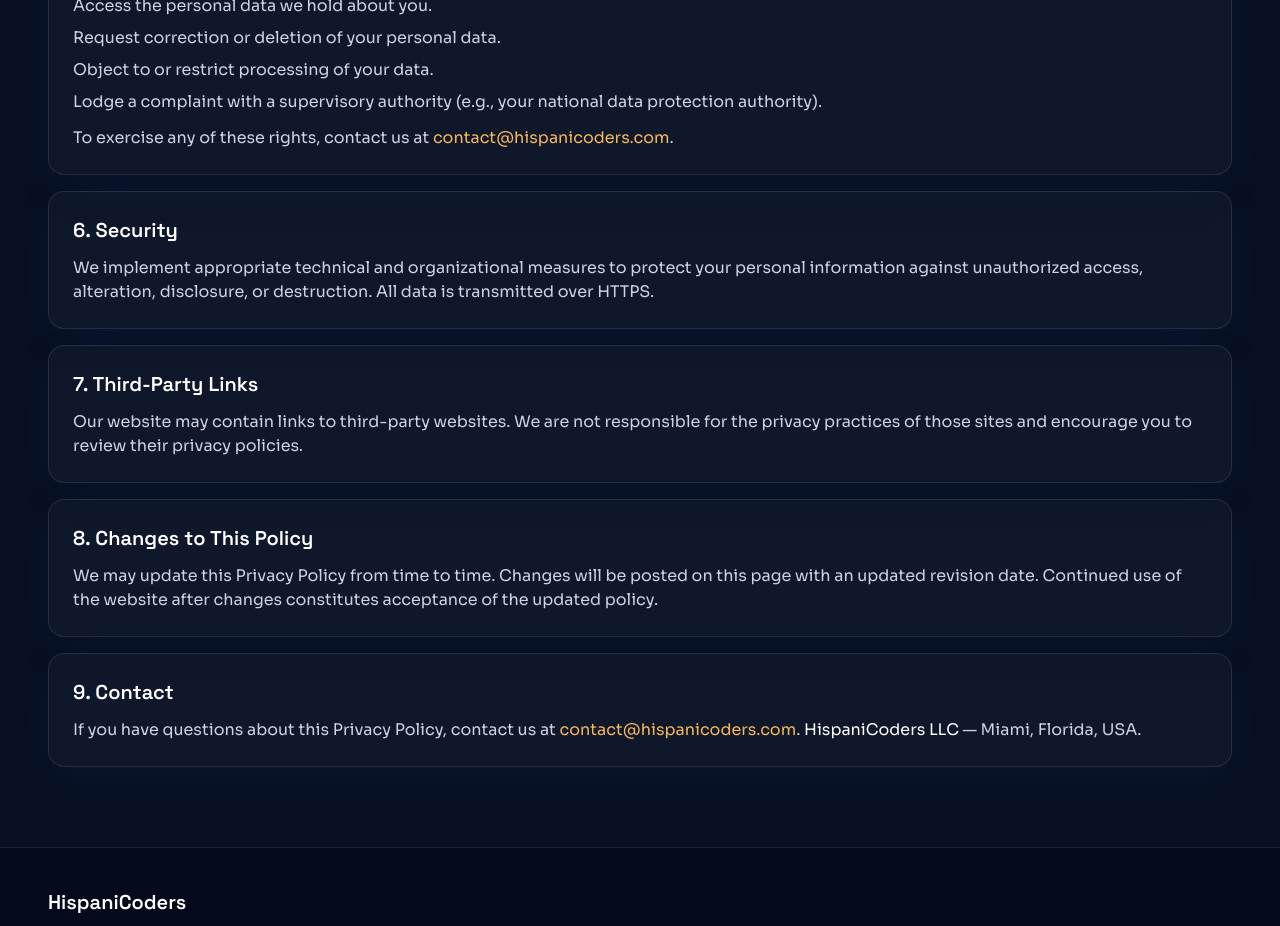
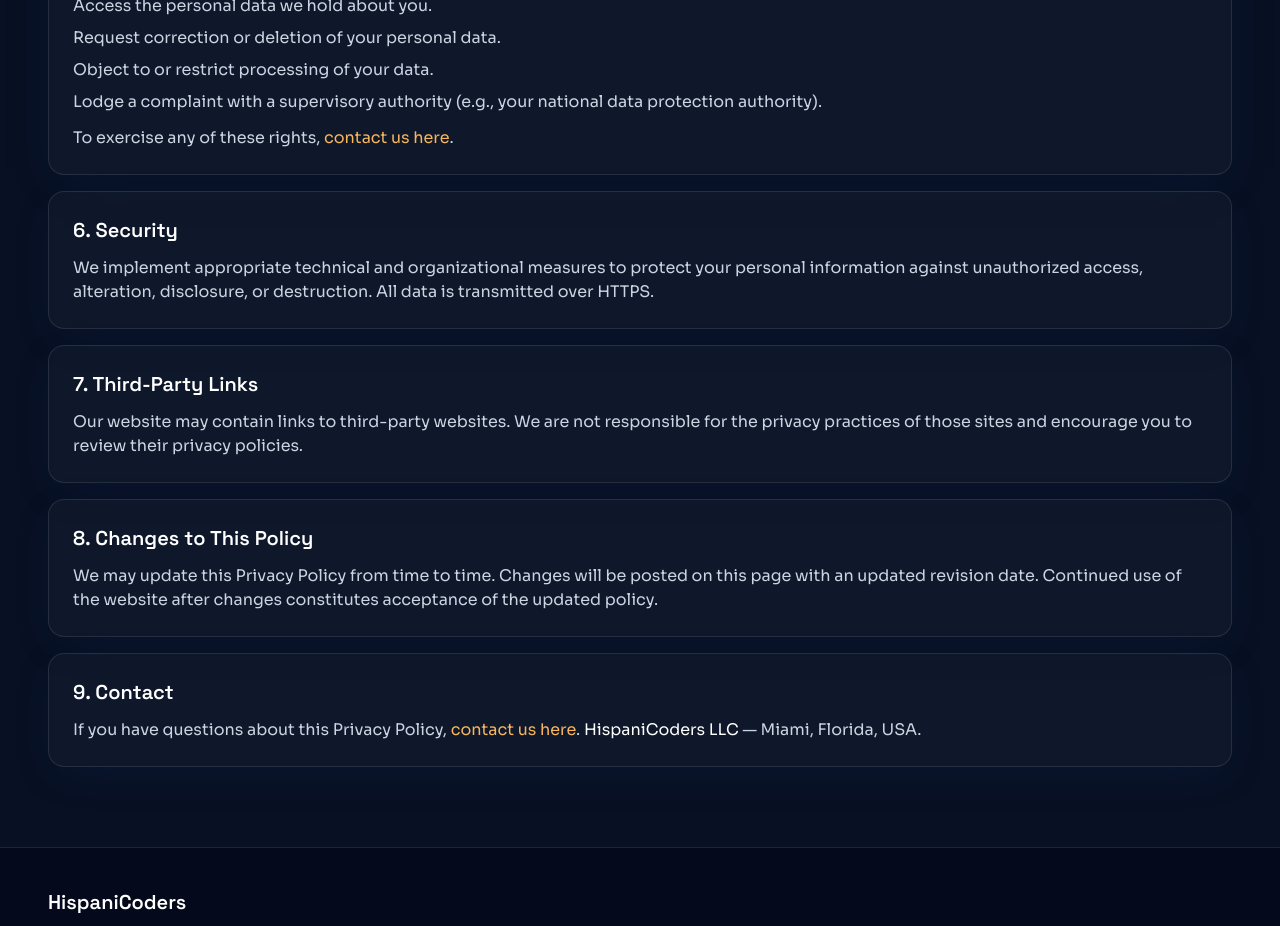
Before and after one commit to WilsonPHP/HispaniCoders, a React (Vite) app: page /privacy-policy in a window 1280 px wide. Shown: the part 1400-2326 px from the top of the page. Built offline with nearby package versions, Linux system fonts and the light colour scheme.

Commit message:
Replace email links with internal /contact page link in Privacy Policy

```diff
--- a/src/pages/PrivacyPolicyPage.tsx
+++ b/src/pages/PrivacyPolicyPage.tsx
@@ -1,6 +1,7 @@
 import { Container } from '@/components/layout/Container'
 import { Section } from '@/components/layout/Section'
 import { Card } from '@/components/ui/Card'
+import { Link } from 'react-router-dom'
 import { PageHeader } from '@/components/sections/PageHeader'
 import { Seo } from '@/components/ui/Seo'
 
@@ -75,10 +76,10 @@
           <li>Lodge a complaint with a supervisory authority (e.g., your national data protection authority).</li>
         </ul>
         <p className="mt-3 text-slate-300">
-          To exercise any of these rights, contact us at{' '}
-          <a className="text-accent underline-offset-4 hover:underline" href="mailto:contact@hispanicoders.com">
-            contact@hispanicoders.com
-          </a>.
+          To exercise any of these rights,{' '}
+          <Link className="text-accent underline-offset-4 hover:underline" to="/contact">
+            contact us here
+          </Link>.
         </p>
       </>
     ),
@@ -116,10 +117,10 @@
     title: '9. Contact',
     content: (
       <p className="text-slate-300">
-        If you have questions about this Privacy Policy, contact us at{' '}
-        <a className="text-accent underline-offset-4 hover:underline" href="mailto:contact@hispanicoders.com">
-          contact@hispanicoders.com
-        </a>
+        If you have questions about this Privacy Policy,{' '}
+        <Link className="text-accent underline-offset-4 hover:underline" to="/contact">
+          contact us here
+        </Link>
         . <span className="text-white">HispaniCoders LLC</span> — Miami, Florida, USA.
       </p>
     ),
```
Also changed, not shown: 3 other files (tests, documents, lock files or other folders).
